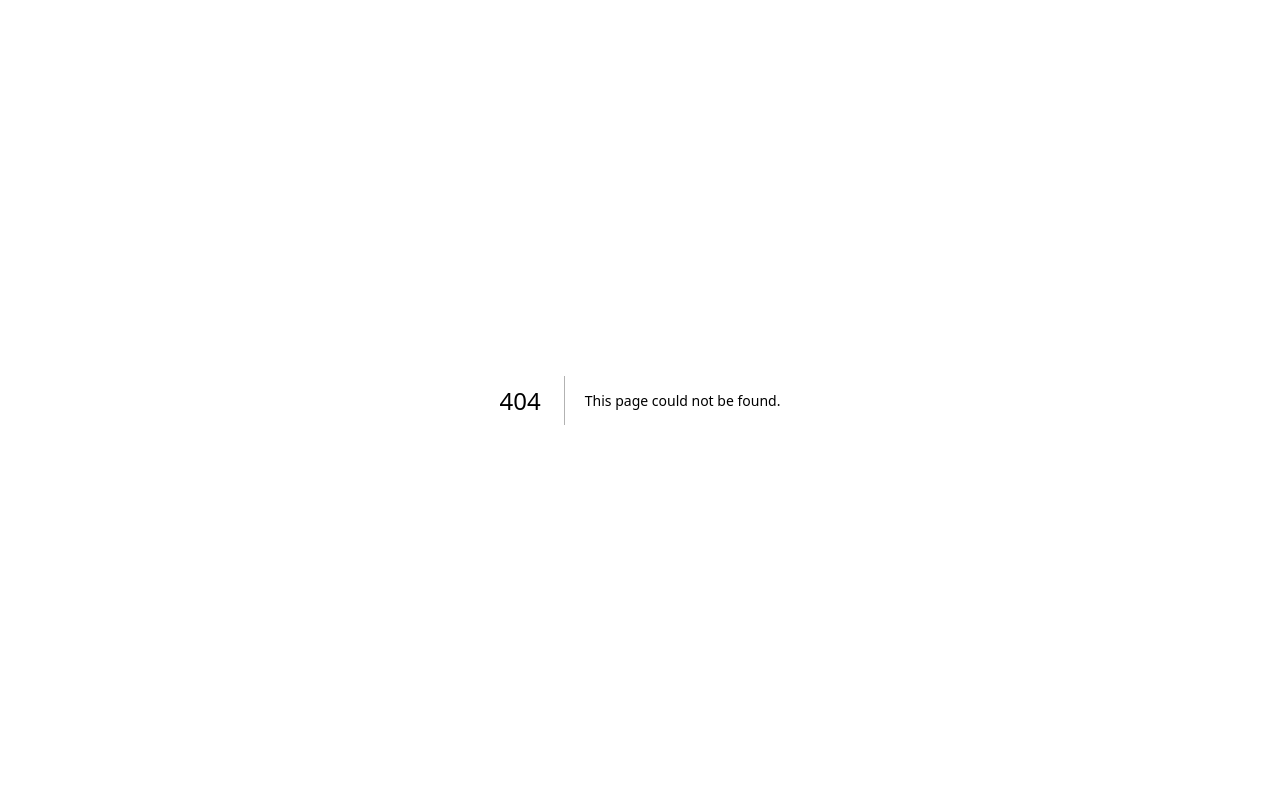
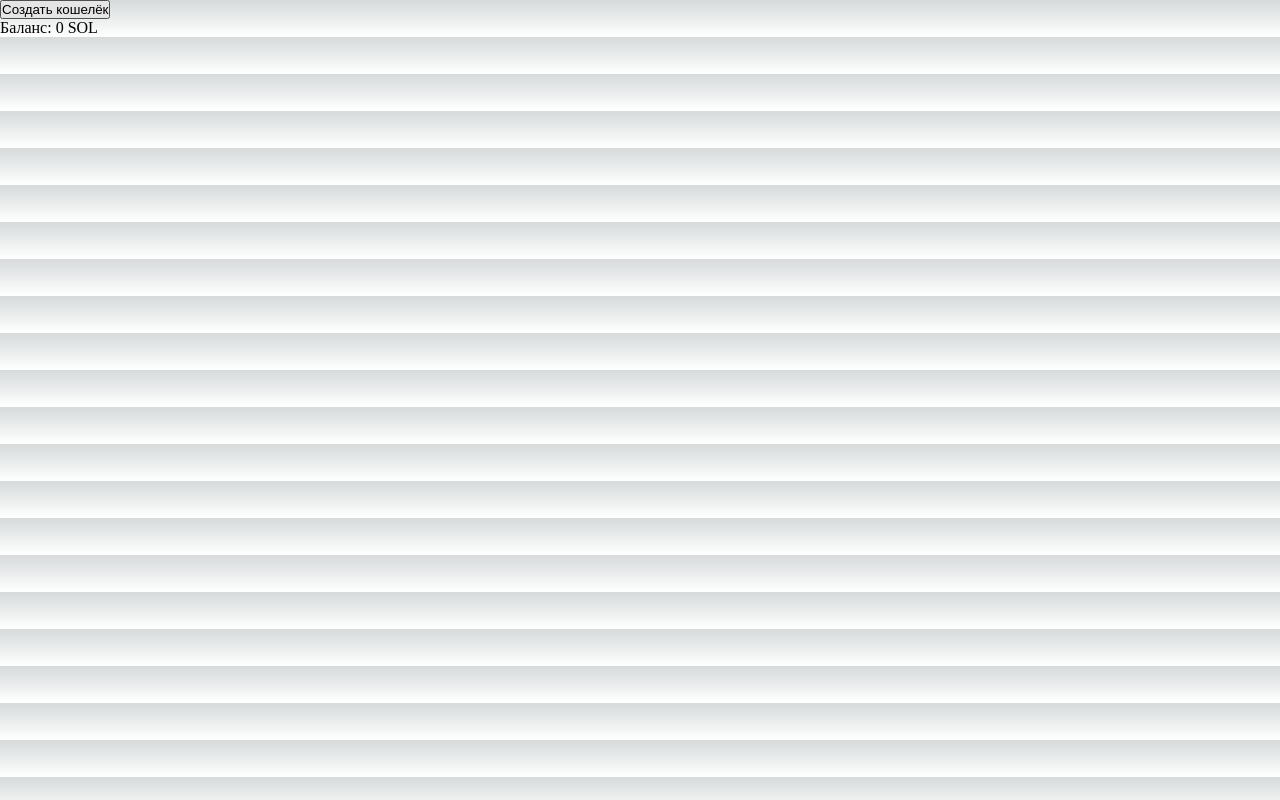
Before and after one commit to Anna-Bekreneva/solana-wallet, a Next.js app: page /wallet in a window 1280 px wide. Before the commit this address had no page. Built offline with nearby package versions, Linux system fonts and the light colour scheme.

Commit message:
add wallet page

```diff
--- /dev/null
+++ b/src/pages/wallet/index.tsx
@@ -0,0 +1,33 @@
+import { useState } from 'react';
+import { Connection, PublicKey, clusterApiUrl, Keypair } from '@solana/web3.js';
+
+export default function Wallet() {
+  const [wallet, setWallet] = useState(null);
+  const [balance, setBalance] = useState(0);
+
+  const createWallet = async () => {
+    const newWallet = Keypair.generate();
+    setWallet(newWallet);
+
+    const connection = new Connection(clusterApiUrl('devnet'));
+    const balance = await connection.getBalance(new PublicKey(newWallet.publicKey));
+    setBalance(balance / 1e9); // Convert lamports to SOL
+  };
+
+  return (
+    <div>
+      <header>
+        <button onClick={createWallet}>Создать кошелёк</button>
+        <div>Баланс: {balance} SOL</div>
+      </header>
+      <main>
+        {wallet && (
+          <>
+            <div>Адрес кошелька: {wallet.publicKey.toString()}</div>
+            <div>Private Key: {wallet.secretKey.toString()}</div>
+          </>
+        )}
+      </main>
+    </div>
+  );
+}
```
